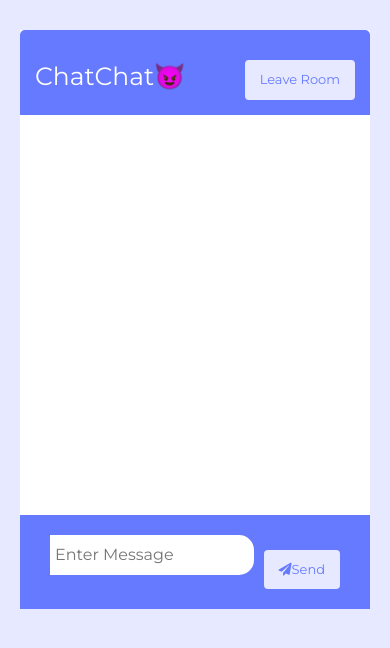
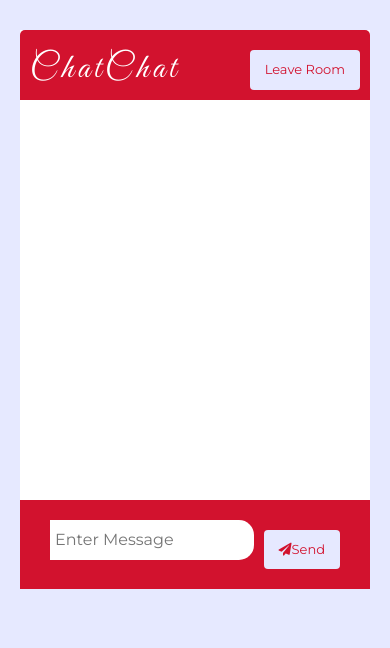
Before and after one commit to rjrajshinde/chatchat--chat-application, a website: page public/chat.html in a window 390 px wide. Drawn offline with nearby package versions, Linux system fonts and the light colour scheme; no server answers.

Commit message:
color changed

```diff
--- a/public/chat.html
+++ b/public/chat.html
@@ -15,11 +15,11 @@
 <body>
     <div class="chat-container">
         <header class="chat-header">
-            <h1>ChatChat😈</h1>
+            <h1>ChatChat <img src="https://img.icons8.com/fluency/48/000000/computer-chat.png" /></h1>
             <a href="./index.html" class="btn">Leave Room</a>
         </header>
         <main class="chat-main">
-            <div class="chat-sidebar" >
+            <div class="chat-sidebar">
                 <h3><i class="fas fa-comments"></i> Room Name:</h3>
                 <h2 id="room-name">
                     <!-- dom manipulation -->
@@ -31,20 +31,6 @@
             </div>
             <div class="chat-messages">
                 <!-- dom manipulation -->
-                <!-- <div class="message">
-                    <p class="meta">Brad <span>9:12pm</span></p>
-                    <p class="text">
-                        Lorem ipsum dolor sit amet consectetur adipisicing elit. Eligendi,
-                        repudiandae.
-                    </p>
-                </div>
-                <div class="message">
-                    <p class="meta">Mary <span>9:15pm</span></p>
-                    <p class="text">
-                        Lorem ipsum dolor sit amet consectetur adipisicing elit. Eligendi,
-                        repudiandae.
-                    </p>
-                </div> -->
             </div>
         </main>
         <div class="chat-form-container">
--- a/public/css/style_chat.css
+++ b/public/css/style_chat.css
@@ -1,8 +1,15 @@
-@import url('https://fonts.googleapis.com/css2?family=Montserrat&display=swap');
+@import url("https://fonts.googleapis.com/css2?family=Montserrat&display=swap");
+@import url("https://fonts.googleapis.com/css2?family=Great+Vibes&display=swap");
 
 :root {
-	--dark-color-a: #667aff;
-	--dark-color-b: #7386ff;
+  /* linear-gradient(
+    90deg,
+    rgba(2, 0, 36, 1) 29%,
+    rgba(9, 9, 121, 1) 61%,
+    rgba(0, 212, 255, 1) 100%
+  ); */
+  --dark-color-a: #d2122e;
+  --dark-color-b: #fd5c63;
   --light-color: #e6e9ff;
   --success-color: #5cb85c;
   --error-color: #d9534f;
@@ -15,7 +22,7 @@
 }
 
 body {
-	font-family: 'Montserrat', sans-serif;
+  font-family: "Montserrat", sans-serif;
   font-size: 14px;
   background: var(--light-color);
   margin: 20px;
@@ -41,26 +48,51 @@ a {
 }
 .btn:active {
   animation: gradient 100ms;
-	background: #f88;
-	color: #fff;
+  background: #50e753;
+  color: black;
   box-shadow: none;
 }
 @keyframes gradient {
   0% {
-	  background: radial-gradient(circle at center, rgba( 255, 125 , 125, 0 ) 0%, #fff 0%, #fff 100%);
+    background: radial-gradient(
+      circle at center,
+      rgba(255, 125, 125, 0) 0%,
+      #fff 0%,
+      #fff 100%
+    );
   }
   25% {
-	  background: radial-gradient(circle at center, rgba( 255, 125, 125, 0.3 ) 24%, #fff 25%, #fff 100%);
+    background: radial-gradient(
+      circle at center,
+      rgba(255, 125, 125, 0.3) 24%,
+      #fff 25%,
+      #fff 100%
+    );
   }
   50% {
-	  background: radial-gradient(circle at center, rgba( 255, 125, 125, 0.5 ) 49%, #fff 50%, #fff 100%);
+    background: radial-gradient(
+      circle at center,
+      rgba(255, 125, 125, 0.5) 49%,
+      #fff 50%,
+      #fff 100%
+    );
   }
   75% {
-	  background: radial-gradient(circle at center, rgba( 255, 125, 125, 0.8 ) 74%, #fff 75%, #fff 100%);
+    background: radial-gradient(
+      circle at center,
+      rgba(255, 125, 125, 0.8) 74%,
+      #fff 75%,
+      #fff 100%
+    );
   }
   100% {
     color: #fff;
-	  background: radial-gradient(circle at center, #f88 99%, #fff 100%, #fff 100%);
+    background: radial-gradient(
+      circle at center,
+      #f88 99%,
+      #fff 100%,
+      #fff 100%
+    );
   }
 }
 
@@ -73,16 +105,28 @@ a {
   overflow: hidden;
 }
 
+.sidebar-menu {
+  height: 20px;
+}
+
 .chat-header {
   background: var(--dark-color-a);
   color: #fff;
   font-weight: 400;
   border-top-left-radius: 5px;
   border-top-right-radius: 5px;
-	padding: 15px;
+  padding: 10px;
   display: flex;
   align-items: center;
   justify-content: space-between;
+}
+
+.chat-header h1 {
+  letter-spacing: 4px;
+  font-size: 45px;
+  font-family: "Great Vibes", cursive;
+  margin-top: 3px;
+  margin-bottom: -5px;
 }
 
 .chat-main {
@@ -150,7 +194,7 @@ a {
   display: flex;
 }
 
-.chat-form-container input[type='text'] {
+.chat-form-container input[type="text"] {
   font-size: 16px;
   padding: 5px;
   height: 40px;
@@ -158,7 +202,7 @@ a {
   outline: none;
   border: 0;
   text-decoration: none;
-	border-radius: 0 15px 15px 0 ;
+  border-radius: 0 15px 15px 0;
 }
 @media (max-width: 700px) {
   .chat-main {
@@ -178,13 +222,23 @@ a {
 @media (max-width: 409px) {
   .btn {
     font-size: 13px;
-		margin-top: 15px;
+    margin-top: 10px;
   }
-	.chat-container{
+  .chat-header h1 {
+    letter-spacing: 4px;
+    font-size: 35px;
+  }
+  .chat-header img {
+    display: none;
+  }
+}
+
+@media (max-width: 375px) {
+  .chat-header h1 {
+    letter-spacing: 4px;
+    font-size: 25px;
+  }
+  body {
     font-size: 12px;
   }
-	.chat-header h1{
-		font-size: 25px;
-		margin-top: 15px;
 }
-}
--- a/public/css/style_index.css
+++ b/public/css/style_index.css
@@ -1,19 +1,18 @@
-@import url('https://fonts.googleapis.com/css2?family=Varela+Round&display=swap');
-@import url('https://fonts.googleapis.com/css2?family=Montserrat&display=swap');
-
+@import url("https://fonts.googleapis.com/css2?family=Varela+Round&display=swap");
+@import url("https://fonts.googleapis.com/css2?family=Montserrat&display=swap");
+@import url("https://fonts.googleapis.com/css2?family=Great+Vibes&display=swap");
 
 :root {
-	--dark-color-a: #667aff;
-	--dark-color-b: #7386ff;
+  --dark-color: #ce2029;
   --light-color: #e6e9ff;
-	--success-color: #50e753;
+  --success-color: #14dcb4;
   --error-color: #d9534f;
-    --button-hover-color: #E75350;
+  --button-hover-color: #a0dc14;
 }
 
 body {
   /* font-family: 'Varela Round', sans-serif; */
-    font-family: 'Montserrat', sans-serif;
+  font-family: "Montserrat", sans-serif;
   color: var(--light-color);
   font-weight: 600;
   padding: 0 20px;
@@ -25,7 +24,7 @@ body {
   margin: 100px auto;
   height: 400px;
   padding: 40px;
-    background-color: var(--dark-color-a);
+  background-color: var(--dark-color);
   border-radius: 10px;
 }
 
@@ -36,10 +35,15 @@ body {
 
 .title-container .title {
   letter-spacing: 4px;
-    background-color: var(--dark-color-b);
+  font-size: 45px;
+  font-family: "Great Vibes", cursive;
 }
 
-.form-container input[type='text'] {
+.title-container .title img {
+  margin-left: 10px;
+}
+
+.form-container input[type="text"] {
   border-radius: 0 50px 50px 0;
   border: none;
   outline: none;
@@ -49,13 +53,13 @@ body {
   width: 96%;
 }
 
-.form-container label{
+.form-container label {
   font-weight: 500;
   letter-spacing: 1px;
   padding-bottom: 5px;
 }
 
-.form-container input[type='submit'] {
+.form-container input[type="submit"] {
   font-size: larger;
   border: none;
   background-color: var(--success-color);
@@ -64,9 +68,20 @@ body {
   border-radius: 10px;
 }
 
-
-.form-container input[type='submit']:hover{
+.form-container input[type="submit"]:hover {
   border: 1px solid var(--light-color);
   background-color: var(--button-hover-color);
-    color: var(--light-color);
+  color: #000;
 }
+@media (max-width: 355px) {
+  .title-container .title {
+    letter-spacing: 4px;
+    font-size: 28px;
+  }
+  body {
+    font-size: 17px;
+  }
+  .main {
+    padding: 40px 30px;
+  }
+}
```
Also changed, not shown: public/index.html (+2 -1 lines), public/js/main.js (+16 -17 lines), server.js (+4 -5 lines), public/images/exit.svg (added), public/images/menu.svg (added). Lines whose indentation alone changed are shown as unchanged.
